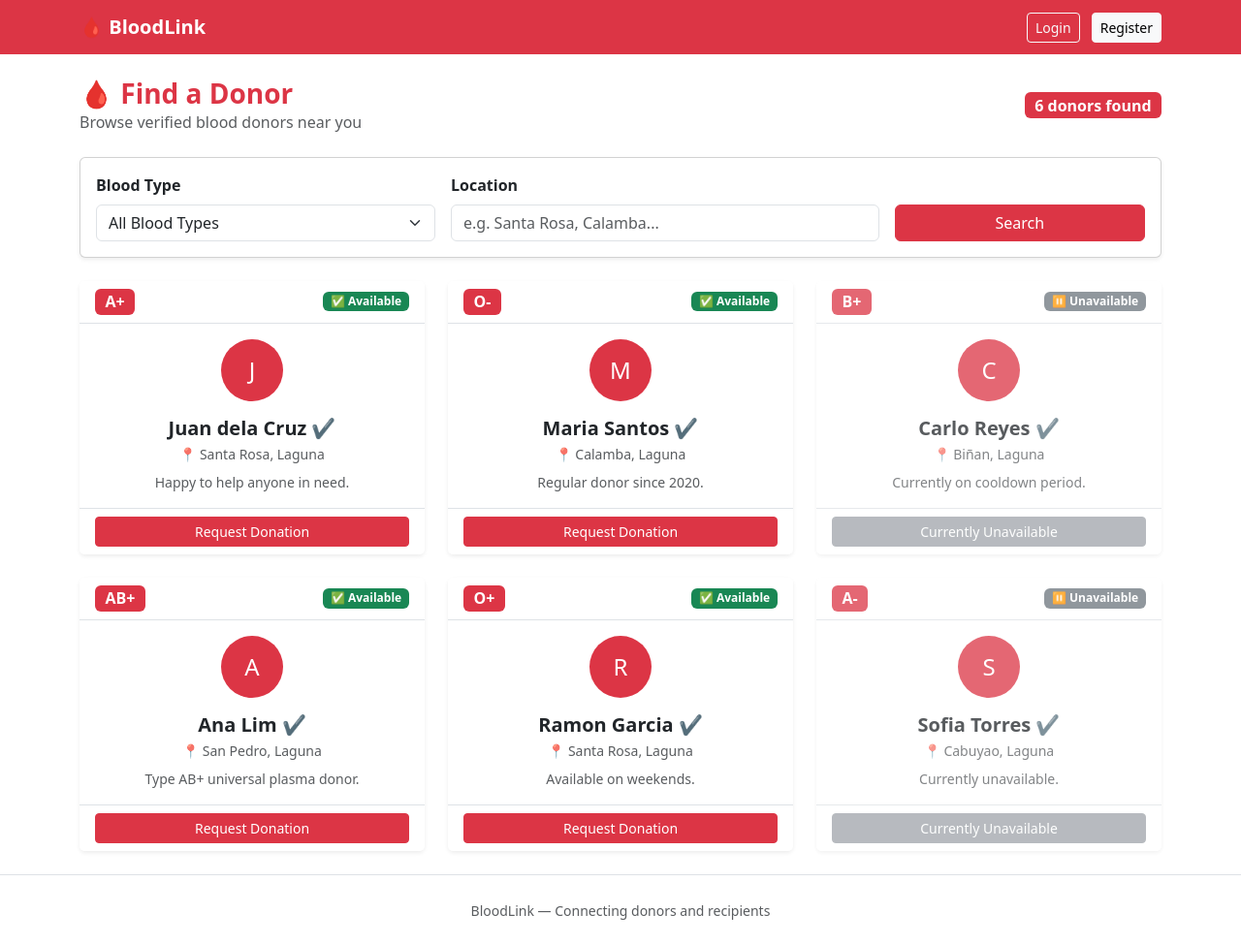
After one commit to Ryionya/blood-donor-app, a Django app: page /browse/ in a window 1280 px wide. The commit adds this page. Shown: the whole page at 97% size. Run offline with Django 5.2, Linux system fonts and the light colour scheme.

Commit message:
Day 2 M3: Browse page UI with placeholder donor cards and filters

```diff
--- a/core/settings.py
+++ b/core/settings.py
@@ -122,7 +122,7 @@ AUTH_PASSWORD_VALIDATORS = [
 
 LANGUAGE_CODE = 'en-us'
 
-TIME_ZONE = 'UTC'
+TIME_ZONE = 'Asia/Manila'
 
 USE_I18N = True
 
--- a/core/urls.py
+++ b/core/urls.py
@@ -22,6 +22,7 @@ from django.conf.urls.static import static
 urlpatterns = [
     path('admin/', admin.site.urls),
     path('', include('accounts.urls')),
+    path('', include('recipients.urls')),
     path('', include('pwa.urls')),
     path('donors/', include('donors.urls')),
 ] + static(settings.MEDIA_URL, document_root=settings.MEDIA_ROOT)
--- /dev/null
+++ b/recipients/urls.py
@@ -0,0 +1,6 @@
+from django.urls import path
+from . import views
+
+urlpatterns = [
+    path('browse/', views.browse_donors_view, name='browse_donors'),
+]
--- a/recipients/views.py
+++ b/recipients/views.py
@@ -1,3 +1,67 @@
 from django.shortcuts import render
 
-# Create your views here.
+def browse_donors_view(request):
+    # Placeholder donor data for now
+    # M3 Day 3 will replace this with real database queries
+    placeholder_donors = [
+        {
+            'name': 'Juan dela Cruz',
+            'blood_type': 'A+',
+            'location': 'Santa Rosa, Laguna',
+            'is_available': True,
+            'bio': 'Happy to help anyone in need.',
+        },
+        {
+            'name': 'Maria Santos',
+            'blood_type': 'O-',
+            'location': 'Calamba, Laguna',
+            'is_available': True,
+            'bio': 'Regular donor since 2020.',
+        },
+        {
+            'name': 'Carlo Reyes',
+            'blood_type': 'B+',
+            'location': 'Biñan, Laguna',
+            'is_available': False,
+            'bio': 'Currently on cooldown period.',
+        },
+        {
+            'name': 'Ana Lim',
+            'blood_type': 'AB+',
+            'location': 'San Pedro, Laguna',
+            'is_available': True,
+            'bio': 'Type AB+ universal plasma donor.',
+        },
+        {
+            'name': 'Ramon Garcia',
+            'blood_type': 'O+',
+            'location': 'Santa Rosa, Laguna',
+            'is_available': True,
+            'bio': 'Available on weekends.',
+        },
+        {
+            'name': 'Sofia Torres',
+            'blood_type': 'A-',
+            'location': 'Cabuyao, Laguna',
+            'is_available': False,
+            'bio': 'Currently unavailable.',
+        },
+    ]
+
+    # Basic filtering from GET params (placeholder logic)
+    blood_type = request.GET.get('blood_type', '')
+    location = request.GET.get('location', '')
+
+    if blood_type:
+        placeholder_donors = [d for d in placeholder_donors if d['blood_type'] == blood_type]
+    if location:
+        placeholder_donors = [d for d in placeholder_donors if location.lower() in d['location'].lower()]
+
+    blood_type_choices = ['A+', 'A-', 'B+', 'B-', 'AB+', 'AB-', 'O+', 'O-']
+
+    return render(request, 'recipients/browse.html', {
+        'donors': placeholder_donors,
+        'blood_type_choices': blood_type_choices,
+        'selected_blood_type': blood_type,
+        'selected_location': location,
+    })
--- a/templates/base.html
+++ b/templates/base.html
@@ -23,27 +23,31 @@
       <div class="container">
         <a class="navbar-brand fw-bold" href="/">🩸 BloodLink</a>
         <div class="ms-auto">
-          {% if user.is_authenticated %} {% if user.role == 'donor' %}
-          <a
-            href="{% url 'switch_role' %}"
-            class="btn btn-sm me-2 {% if user.active_role == 'donor' %}btn-outline-light{% else %}btn-warning{% endif %}"
-          >
-            {% if user.active_role == 'donor' %} Switch to Recipient {% else %}
-            Switch to Donor {% endif %}
+
+          {% if user.is_authenticated %}
+
+            {% if user.active_role == 'recipient' or user.role == 'recipient' %}
+              <a href="{% url 'browse_donors' %}" class="btn btn-outline-light btn-sm me-2">Browse Donors</a>
+            {% endif %}
+
+            {% if user.role == 'donor' %}
+              <a href="{% url 'switch_role' %}" class="btn btn-sm me-2 {% if user.active_role == 'donor' %}btn-outline-light{% else %}btn-warning{% endif %}">
+                {% if user.active_role == 'donor' %}Switch to Recipient{% else %}Switch to Donor{% endif %}
               </a>
-          {% endif %} {% if user.role == 'donor' %}
-          <a href="{% url 'apply_donor' %}" class="btn btn-light btn-sm me-2"
-            >Apply as Donor</a
-          >
             {% endif %}
+
+            {% if user.role == 'donor' %}
+              <a href="{% url 'apply_donor' %}" class="btn btn-light btn-sm me-2">Apply as Donor</a>
+            {% endif %}
+
             <span class="text-white me-3">{{ user.username }}</span>
-          <a href="{% url 'logout' %}" class="btn btn-outline-light btn-sm"
-            >Logout</a
-          >
+            <a href="{% url 'logout' %}" class="btn btn-outline-light btn-sm">Logout</a>
+
           {% else %}
             <a href="/login/" class="btn btn-outline-light btn-sm me-2">Login</a>
             <a href="/register/" class="btn btn-light btn-sm">Register</a>
           {% endif %}
+
         </div>
       </div>
     </nav>
--- /dev/null
+++ b/templates/recipients/browse.html
@@ -0,0 +1,122 @@
+{% extends 'base.html' %}
+{% block title %}Browse Donors — BloodLink{% endblock %}
+
+{% block content %}
+
+<!-- Page Header -->
+<div class="d-flex justify-content-between align-items-center mb-4">
+    <div>
+        <h3 class="fw-bold text-danger mb-0">🩸 Find a Donor</h3>
+        <p class="text-muted mb-0">Browse verified blood donors near you</p>
+    </div>
+    <span class="badge bg-danger fs-6">{{ donors|length }} donor{{ donors|length|pluralize }} found</span>
+</div>
+
+<!-- Filter Form -->
+<div class="card shadow-sm mb-4">
+    <div class="card-body">
+        <form method="get" class="row g-3 align-items-end">
+            <div class="col-md-4">
+                <label class="form-label fw-semibold">Blood Type</label>
+                <select name="blood_type" class="form-select">
+                    <option value="">All Blood Types</option>
+                    {% for bt in blood_type_choices %}
+                        <option value="{{ bt }}" {% if selected_blood_type == bt %}selected{% endif %}>
+                            {{ bt }}
+                        </option>
+                    {% endfor %}
+                </select>
+            </div>
+            <div class="col-md-5">
+                <label class="form-label fw-semibold">Location</label>
+                <input type="text"
+                       name="location"
+                       class="form-control"
+                       placeholder="e.g. Santa Rosa, Calamba..."
+                       value="{{ selected_location }}">
+            </div>
+            <div class="col-md-3 d-grid">
+                <button type="submit" class="btn btn-danger">Search</button>
+            </div>
+        </form>
+
+        {% if selected_blood_type or selected_location %}
+        <div class="mt-2">
+            <a href="{% url 'browse_donors' %}" class="btn btn-sm btn-outline-secondary">
+                ✕ Clear Filters
+            </a>
+        </div>
+        {% endif %}
+    </div>
+</div>
+
+<!-- Donor Cards -->
+{% if donors %}
+<div class="row g-4">
+    {% for donor in donors %}
+    <div class="col-md-4">
+        <div class="card h-100 shadow-sm border-0 {% if not donor.is_available %}opacity-75{% endif %}">
+
+            <!-- Card Header -->
+            <div class="card-header bg-white border-bottom d-flex justify-content-between align-items-center">
+                <span class="badge bg-danger fs-6">{{ donor.blood_type }}</span>
+                {% if donor.is_available %}
+                    <span class="badge bg-success">✅ Available</span>
+                {% else %}
+                    <span class="badge bg-secondary">⏸ Unavailable</span>
+                {% endif %}
+            </div>
+
+            <!-- Card Body -->
+            <div class="card-body">
+                <!-- Avatar -->
+                <div class="text-center mb-3">
+                    <div class="rounded-circle bg-danger text-white d-inline-flex align-items-center justify-content-center"
+                         style="width:64px; height:64px; font-size:1.5rem;">
+                        {{ donor.name|first }}
+                    </div>
+                </div>
+
+                <h5 class="card-title text-center fw-bold mb-1">
+                    {{ donor.name }}
+                    <span class="text-warning" title="Verified Donor">✔</span>
+                </h5>
+
+                <p class="text-center text-muted small mb-2">
+                    📍 {{ donor.location }}
+                </p>
+
+                <p class="card-text text-muted small text-center">
+                    {{ donor.bio }}
+                </p>
+            </div>
+
+            <!-- Card Footer -->
+            <div class="card-footer bg-white border-top text-center">
+                {% if donor.is_available %}
+                    <a href="#" class="btn btn-danger btn-sm w-100">
+                        Request Donation
+                    </a>
+                {% else %}
+                    <button class="btn btn-secondary btn-sm w-100" disabled>
+                        Currently Unavailable
+                    </button>
+                {% endif %}
+            </div>
+
+        </div>
+    </div>
+    {% endfor %}
+</div>
+
+{% else %}
+<!-- Empty State -->
+<div class="text-center py-5">
+    <div class="display-1">🔍</div>
+    <h5 class="mt-3 text-muted">No donors found</h5>
+    <p class="text-muted">Try adjusting your filters or check back later.</p>
+    <a href="{% url 'browse_donors' %}" class="btn btn-outline-danger">Clear Filters</a>
+</div>
+{% endif %}
+
+{% endblock %}
```
Lines whose indentation alone changed are shown as unchanged.
